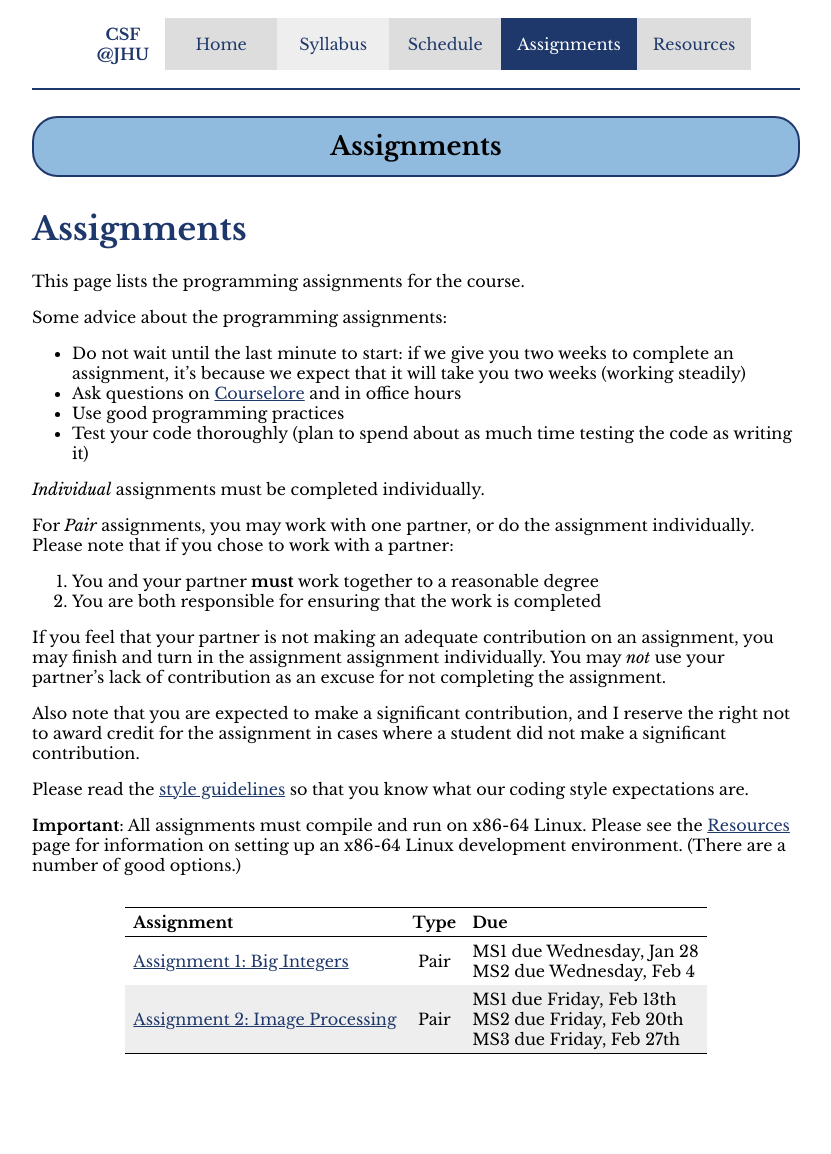
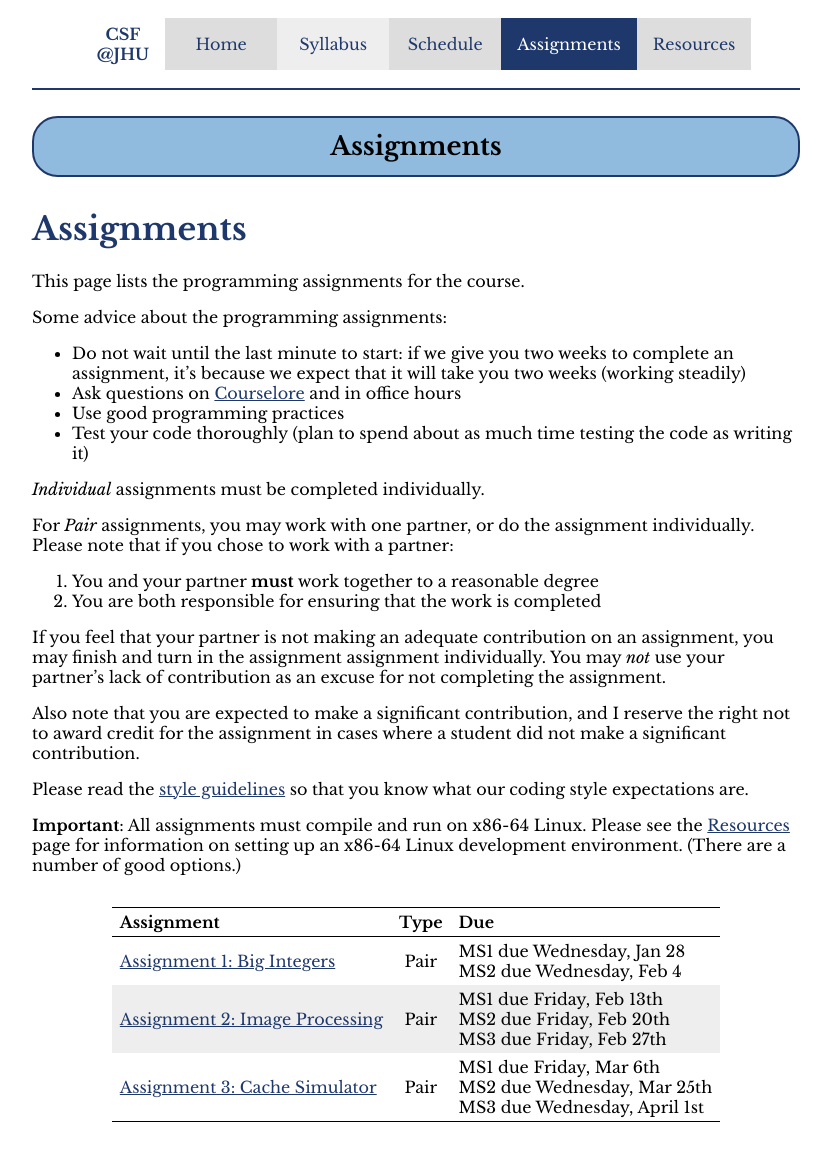
Before and after one commit to jhucsf/spring2026, a Jekyll site: the page built from assignments.md, in a window 1280 px wide. Shown: the whole page, without its empty margins (224-1055 px from the left). Built offline with Jekyll 4.4.1, drawn with Linux system fonts in a browser that asks for light colours; before the commit the page ends 1086 px from its top, so only the background shows below that.

Commit message:
forgot to update this for a3

```diff
--- a/assignments.md
+++ b/assignments.md
@@ -44,3 +44,4 @@ Assignment | Type | Due
 ---------- | :--: | ---
 [Assignment 1: Big Integers](assign/assign01.html) | Pair | MS1 due Wednesday, Jan 28<br>MS2 due Wednesday, Feb 4
 [Assignment 2: Image Processing](assign/assign02.html) | Pair | MS1 due Friday, Feb 13th<br>MS2 due Friday, Feb 20th<br>MS3 due Friday, Feb 27th
+[Assignment 3: Cache Simulator](assign/assign03.html) | Pair | MS1 due Friday, Mar 6th<br>MS2 due Wednesday, Mar 25th<br>MS3 due Wednesday, April 1st
```
